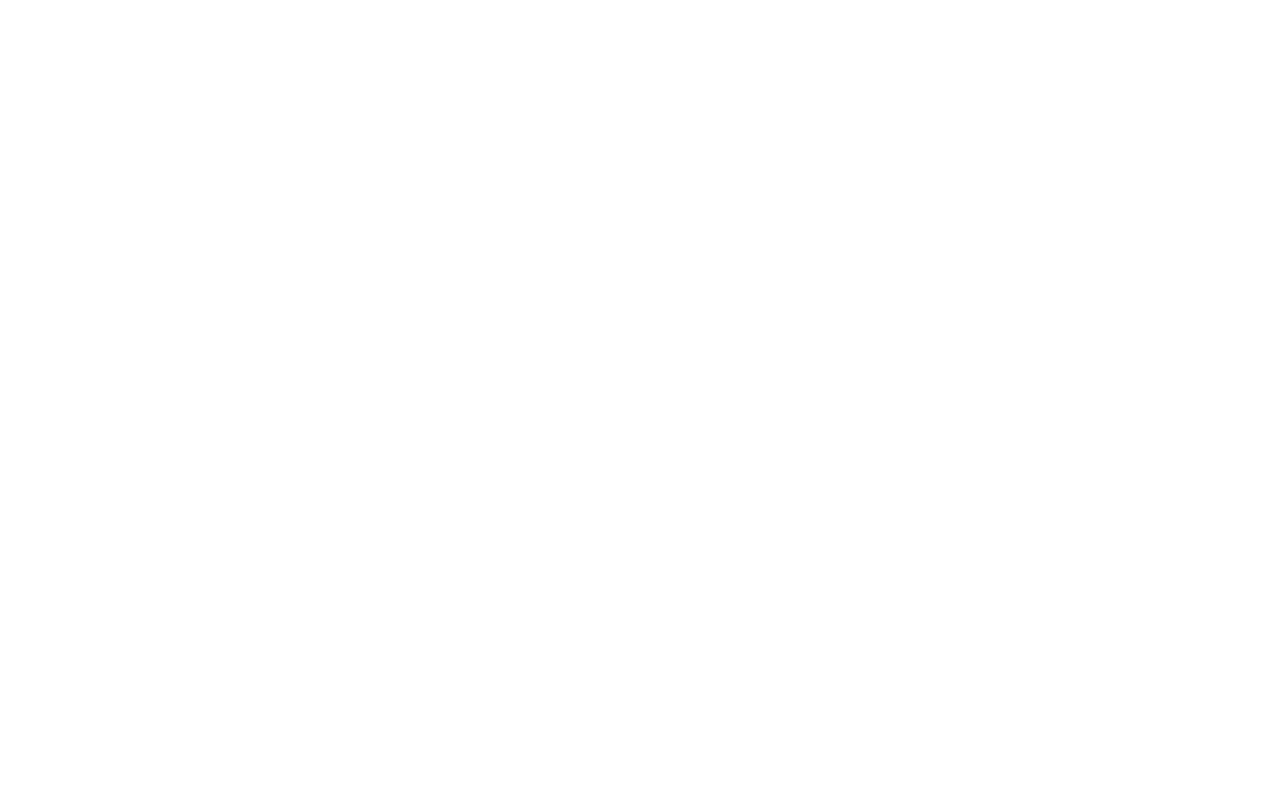
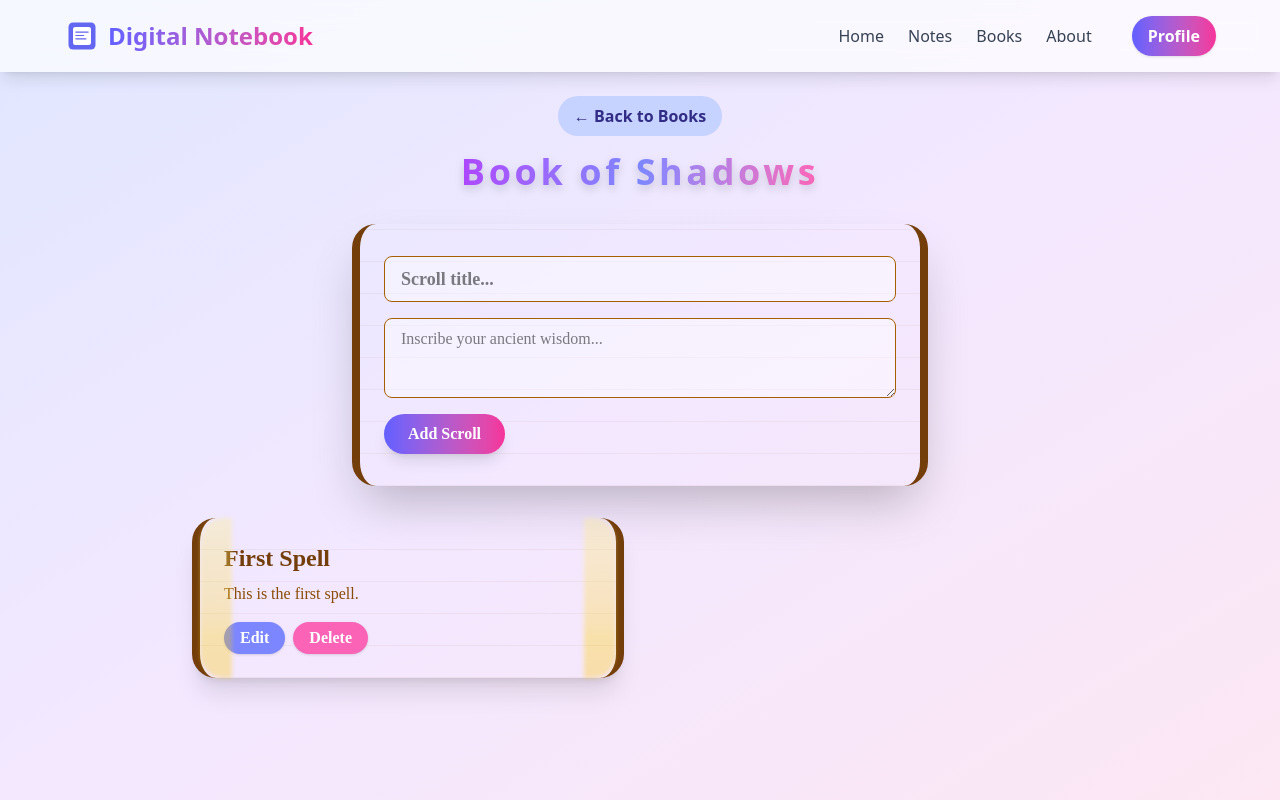
Before and after one commit to abhitech2002/Digital-Notebook, a React (Vite) app: page /books/1 in a window 1280 px wide. Before the commit this address had no page. Shown: the top 800 px of the page. Built offline with nearby package versions, Linux system fonts and the light colour scheme.

Commit message:
feat: add BookPage and BookDetailPage components, update routing and HomePage to link to notes

```diff
--- a/src/App.jsx
+++ b/src/App.jsx
@@ -4,6 +4,9 @@
 import HomePage from './pages/HomePage';
 import AboutPage from './pages/AboutPage';
 import ContactPage from './pages/ContactPage';
+import NotesPage from './pages/NotesPage';
+import BookPage from './pages/BookPage';
+import BookDetailPage from './pages/BookDetailPage';
 
 function App() {
 
@@ -13,8 +16,11 @@
         <Routes>
           <Route path='/' element={<StartPage />} />
           <Route path='/home' element={<HomePage />} />
+          <Route path='/notes' element={<NotesPage />} />
           <Route path='/about' element={<AboutPage />} />
           <Route path='/contact' element={<ContactPage />} />
+          <Route path='/books' element={<BookPage />} />
+          <Route path='/books/:id' element={<BookDetailPage />} />
         </Routes>
       </Router>
     </>
--- /dev/null
+++ b/src/pages/BookDetailPage.jsx
@@ -0,0 +1,165 @@
+import React, { useState } from "react";
+import { useParams, useNavigate } from "react-router-dom";
+import Navbar from "../components/Navbar";
+import Footer from "../components/Footer";
+
+// For demo: Replace this with global state or context for real apps
+const demoBooks = [
+  {
+    id: 1,
+    title: "Book of Shadows",
+    notes: [
+      { id: 1, title: "First Spell", content: "This is the first spell." }
+    ]
+  }
+];
+
+const BookDetailPage = () => {
+  const { id } = useParams();
+  const navigate = useNavigate();
+  // In real app, fetch the book by id from global state or backend
+  const [book, setBook] = useState(
+    demoBooks.find((b) => b.id === Number(id)) || { title: "", notes: [] }
+  );
+  const [form, setForm] = useState({ title: "", content: "" });
+  const [editingNote, setEditingNote] = useState(null);
+
+  const handleChange = (e) => setForm({ ...form, [e.target.name]: e.target.value });
+
+  const handleSubmit = (e) => {
+    e.preventDefault();
+    if (editingNote) {
+      setBook({
+        ...book,
+        notes: book.notes.map((n) =>
+          n.id === editingNote.id ? { ...editingNote, ...form } : n
+        ),
+      });
+      setEditingNote(null);
+    } else {
+      setBook({
+        ...book,
+        notes: [...book.notes, { id: Date.now(), ...form }],
+      });
+    }
+    setForm({ title: "", content: "" });
+  };
+
+  const handleEdit = (note) => {
+    setEditingNote(note);
+    setForm({ title: note.title, content: note.content });
+  };
+
+  const handleDelete = (id) => {
+    setBook({ ...book, notes: book.notes.filter((n) => n.id !== id) });
+    if (editingNote && editingNote.id === id) {
+      setEditingNote(null);
+      setForm({ title: "", content: "" });
+    }
+  };
+
+  const handleCancel = () => {
+    setEditingNote(null);
+    setForm({ title: "", content: "" });
+  };
+
+  return (
+    <>
+      <Navbar />
+      <div className="min-h-screen flex flex-col bg-gradient-to-br from-indigo-100 via-purple-100 to-pink-100 pt-24 pb-16">
+        <div className="flex-1 flex flex-col items-center px-4">
+          <button
+            onClick={() => navigate("/books")}
+            className="mb-4 px-4 py-2 bg-indigo-200 rounded-full text-indigo-900 font-semibold hover:bg-indigo-300 transition"
+          >
+            ← Back to Books
+          </button>
+          <h1 className="text-4xl font-extrabold mb-8 text-transparent bg-gradient-to-r from-purple-500 via-indigo-400 to-pink-400 bg-clip-text tracking-widest drop-shadow-lg text-center">
+            {book.title}
+          </h1>
+          {/* Note Form */}
+          <form
+            onSubmit={handleSubmit}
+            className="w-full max-w-xl mb-8 bg-gradient-to-b from-yellow-50/90 via-yellow-100/95 to-yellow-200/90 border-x-8 border-yellow-900 rounded-t-3xl rounded-b-3xl shadow-2xl py-8 px-6 flex flex-col gap-4"
+            style={{
+              fontFamily: "serif",
+              backgroundImage:
+                "repeating-linear-gradient(0deg,rgba(120,80,20,0.06),rgba(120,80,20,0.06) 1px,transparent 1px,transparent 32px)",
+            }}
+          >
+            <input
+              name="title"
+              value={form.title}
+              onChange={handleChange}
+              placeholder="Scroll title..."
+              className="px-4 py-2 rounded-lg border border-yellow-700 bg-white/40 font-bold text-lg"
+              required
+            />
+            <textarea
+              name="content"
+              value={form.content}
+              onChange={handleChange}
+              placeholder="Inscribe your ancient wisdom..."
+              className="px-4 py-2 rounded-lg border border-yellow-700 bg-white/40 min-h-[80px]"
+              required
+            />
+            <div className="flex gap-2">
+              <button
+                type="submit"
+                className="px-6 py-2 bg-gradient-to-r from-indigo-500 to-pink-500 text-white rounded-full font-semibold shadow-lg hover:scale-105 transition-transform"
+              >
+                {editingNote ? "Update Scroll" : "Add Scroll"}
+              </button>
+              {editingNote && (
+                <button
+                  type="button"
+                  onClick={handleCancel}
+                  className="px-6 py-2 bg-gray-200 text-gray-700 rounded-full font-semibold shadow hover:bg-gray-300 transition"
+                >
+                  Cancel
+                </button>
+              )}
+            </div>
+          </form>
+          {/* Notes List */}
+          <div className="grid grid-cols-1 md:grid-cols-2 gap-8 w-full max-w-4xl">
+            {book.notes.map((note) => (
+              <div
+                key={note.id}
+                className="relative bg-gradient-to-b from-yellow-50/90 via-yellow-100/95 to-yellow-200/90 border-x-8 border-yellow-900 rounded-t-3xl rounded-b-3xl shadow-xl p-6 flex flex-col"
+                style={{
+                  fontFamily: "serif",
+                  backgroundImage:
+                    "repeating-linear-gradient(0deg,rgba(120,80,20,0.06),rgba(120,80,20,0.06) 1px,transparent 1px,transparent 32px)",
+                }}
+              >
+                <h2 className="text-2xl font-bold mb-2 text-yellow-900">{note.title}</h2>
+                <p className="text-yellow-800 flex-1 whitespace-pre-line">{note.content}</p>
+                <div className="flex gap-2 mt-4">
+                  <button
+                    onClick={() => handleEdit(note)}
+                    className="px-4 py-1 bg-indigo-400 text-white rounded-full font-semibold shadow hover:bg-indigo-500 transition"
+                  >
+                    Edit
+                  </button>
+                  <button
+                    onClick={() => handleDelete(note.id)}
+                    className="px-4 py-1 bg-pink-400 text-white rounded-full font-semibold shadow hover:bg-pink-500 transition"
+                  >
+                    Delete
+                  </button>
+                </div>
+                {/* Decorative scroll edge */}
+                <div className="absolute left-0 top-0 w-8 h-full bg-gradient-to-b from-yellow-200/80 to-yellow-400/80 rounded-l-3xl blur-[2px] opacity-40 pointer-events-none" />
+                <div className="absolute right-0 top-0 w-8 h-full bg-gradient-to-b from-yellow-200/80 to-yellow-400/80 rounded-r-3xl blur-[2px] opacity-40 pointer-events-none" />
+              </div>
+            ))}
+          </div>
+        </div>
+      </div>
+      <Footer />
+    </>
+  );
+};
+
+export default BookDetailPage;
--- /dev/null
+++ b/src/pages/BookPage.jsx
@@ -0,0 +1,62 @@
+import React, { useState } from "react";
+import Navbar from "../components/Navbar";
+import Footer from "../components/Footer";
+import { useNavigate } from "react-router-dom";
+
+const BooksPage = () => {
+  const [books, setBooks] = useState([
+    { id: 1, title: "Book of Shadows", notes: [] }
+  ]);
+  const [form, setForm] = useState({ title: "" });
+  const navigate = useNavigate();
+
+  const handleChange = (e) => setForm({ ...form, [e.target.name]: e.target.value });
+
+  const handleAddBook = (e) => {
+    e.preventDefault();
+    setBooks([...books, { id: Date.now(), title: form.title, notes: [] }]);
+    setForm({ title: "" });
+  };
+
+  return (
+    <>
+      <Navbar />
+      <div className="min-h-screen flex flex-col items-center bg-gradient-to-br from-indigo-100 via-purple-100 to-pink-100 pt-24 pb-16">
+        <h1 className="text-4xl font-extrabold mb-8 text-transparent bg-gradient-to-r from-purple-500 via-indigo-400 to-pink-400 bg-clip-text tracking-widest drop-shadow-lg text-center">
+          Your Ancient Books
+        </h1>
+        <form onSubmit={handleAddBook} className="mb-8 flex gap-2">
+          <input
+            name="title"
+            value={form.title}
+            onChange={handleChange}
+            placeholder="Book title..."
+            className="px-4 py-2 rounded-lg border border-yellow-700 bg-white/40 font-bold text-lg"
+            required
+          />
+          <button
+            type="submit"
+            className="px-6 py-2 bg-gradient-to-r from-indigo-500 to-pink-500 text-white rounded-full font-semibold shadow-lg hover:scale-105 transition-transform"
+          >
+            Add Book
+          </button>
+        </form>
+        <div className="grid grid-cols-1 md:grid-cols-2 gap-8 w-full max-w-4xl">
+          {books.map((book) => (
+            <div
+              key={book.id}
+              className="cursor-pointer bg-gradient-to-b from-yellow-50/90 via-yellow-100/95 to-yellow-200/90 border-x-8 border-yellow-900 rounded-3xl shadow-xl p-6 flex flex-col items-center"
+              onClick={() => navigate(`/books/${book.id}`)}
+            >
+              <h2 className="text-2xl font-bold mb-2 text-yellow-900">{book.title}</h2>
+              <span className="text-yellow-800">{book.notes.length} scrolls</span>
+            </div>
+          ))}
+        </div>
+      </div>
+      <Footer />
+    </>
+  );
+};
+
+export default BooksPage;
--- a/src/pages/HomePage.jsx
+++ b/src/pages/HomePage.jsx
@@ -52,7 +52,7 @@
               </div>
               <div className="flex flex-col gap-4 items-center mt-6 md:mt-0">
                 <button className="px-8 py-3 bg-gradient-to-r from-indigo-500 to-pink-500 text-white rounded-full font-semibold shadow-lg hover:scale-105 transition-transform tracking-widest text-lg">
-                  Add Note
+                  <a href="/notes">Add Note</a>
                 </button>
                 <button className="px-8 py-3 bg-white/10 border border-indigo-300 text-indigo-100 rounded-full font-semibold shadow hover:bg-indigo-50/10 transition tracking-widest text-lg">
                   Explore Features
```
